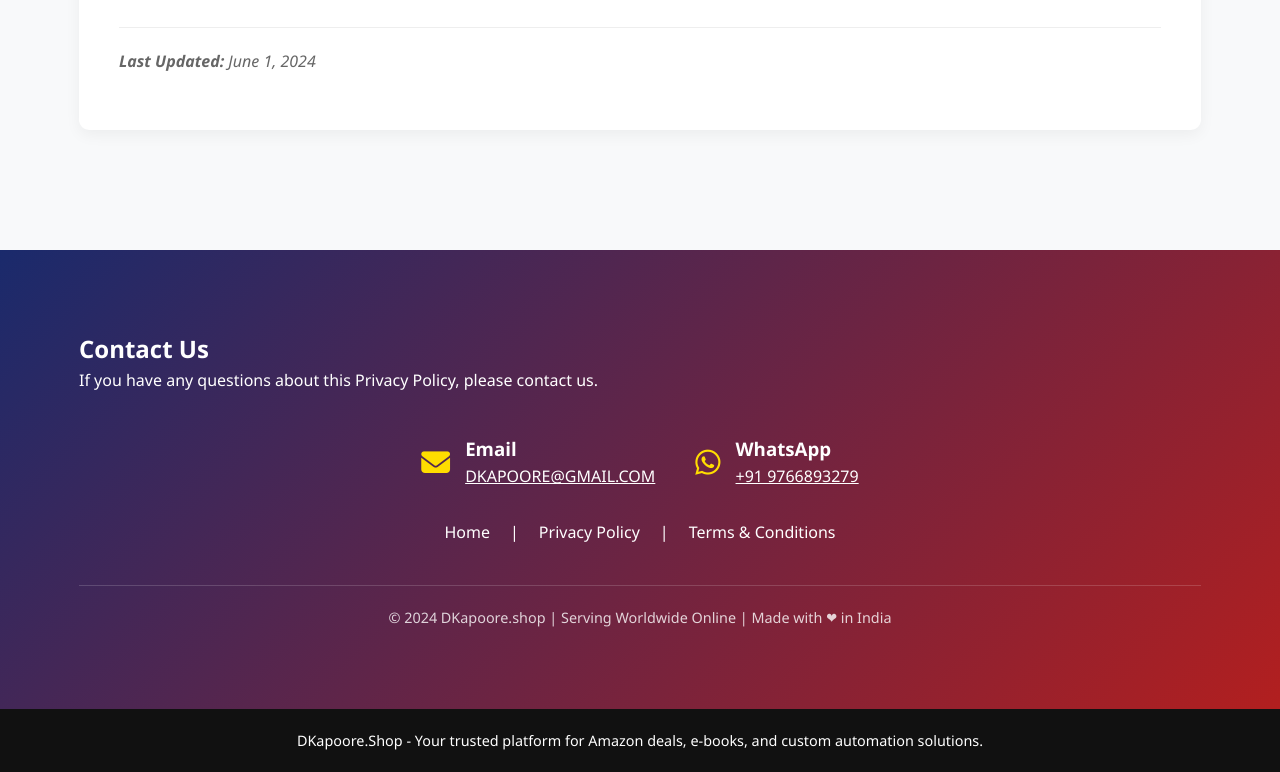
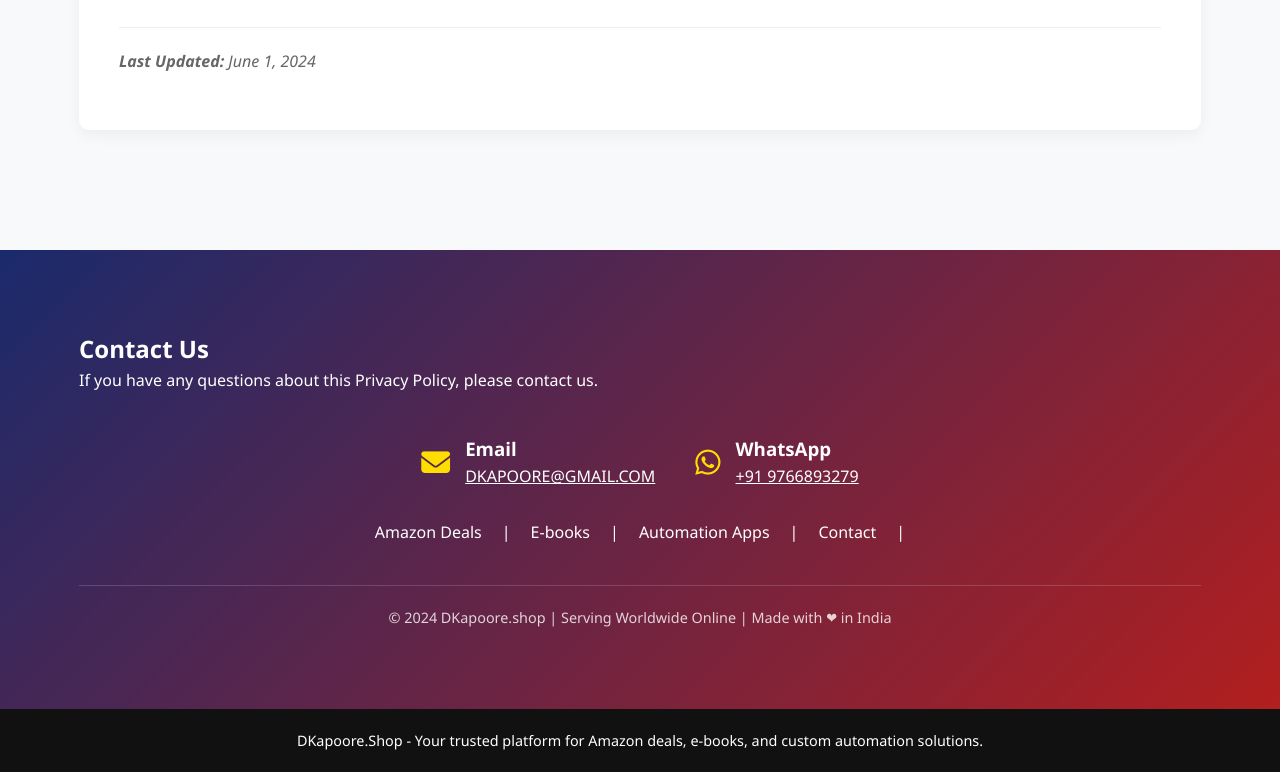
Before and after one commit to DKapoore/dkapoore.shop, a plain HTML site: page privacy_policy.html in a window 1280 px wide. Shown: the part 3689-4461 px from the top of the page. Drawn offline with Linux system fonts and the light colour scheme.

Commit message:
privacy_policy.html

```diff
--- a/privacy_policy.html
+++ b/privacy_policy.html
@@ -448,9 +448,10 @@
             </div>
 
             <div class="contact-links">
-                <a href="index.html">Home</a> |
-                <a href="privacy-policy.html">Privacy Policy</a> |
-                <a href="terms_and_conditions.html">Terms & Conditions</a>
+                <a href="#amazon-deals">Amazon Deals</a> |
+                <a href="#ebooks">E-books</a> |
+                <a href="#automation-apps">Automation Apps</a> |
+                <a href="contact.html">Contact</a> |
             </div>
 
             <div class="copyright">
```
